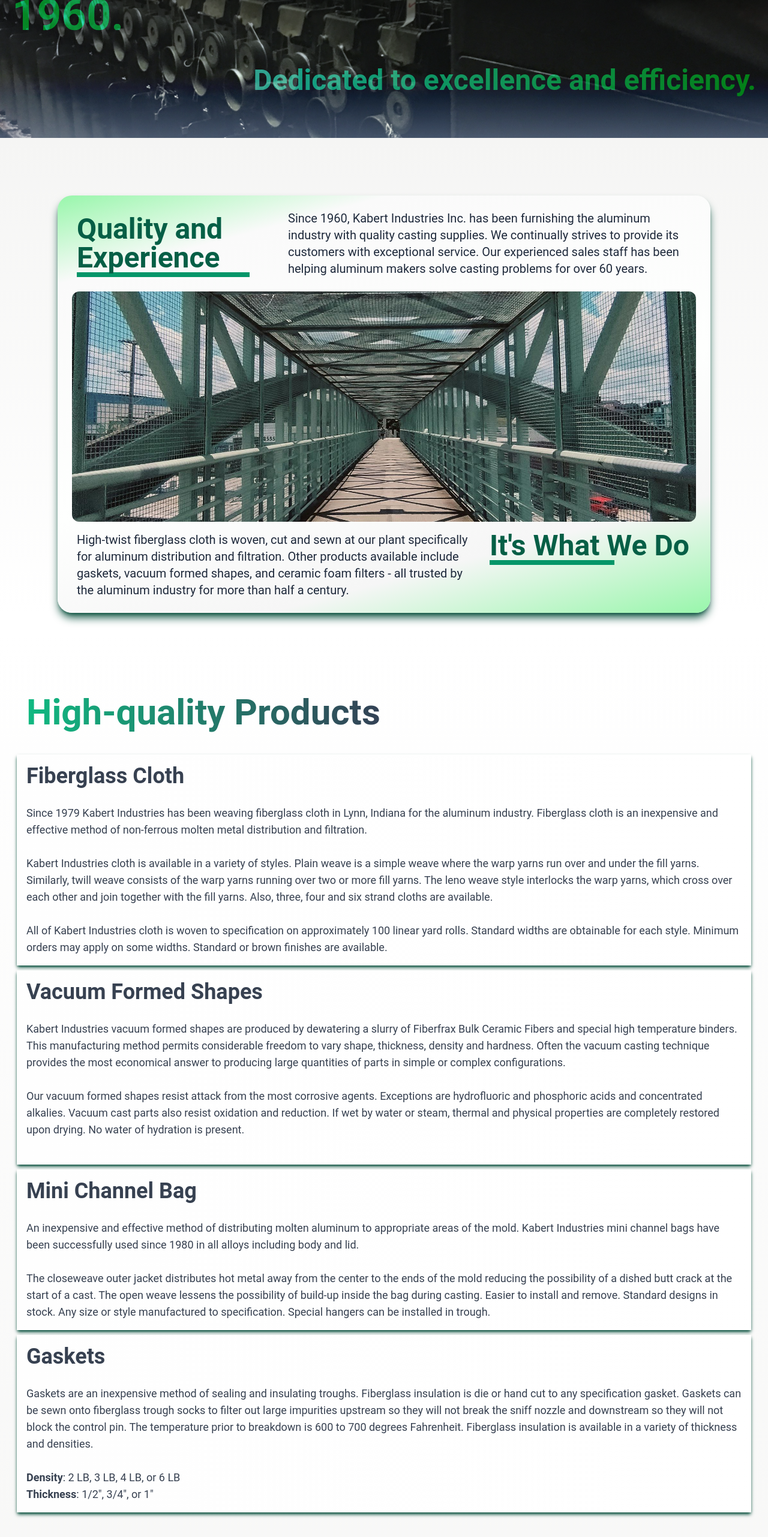
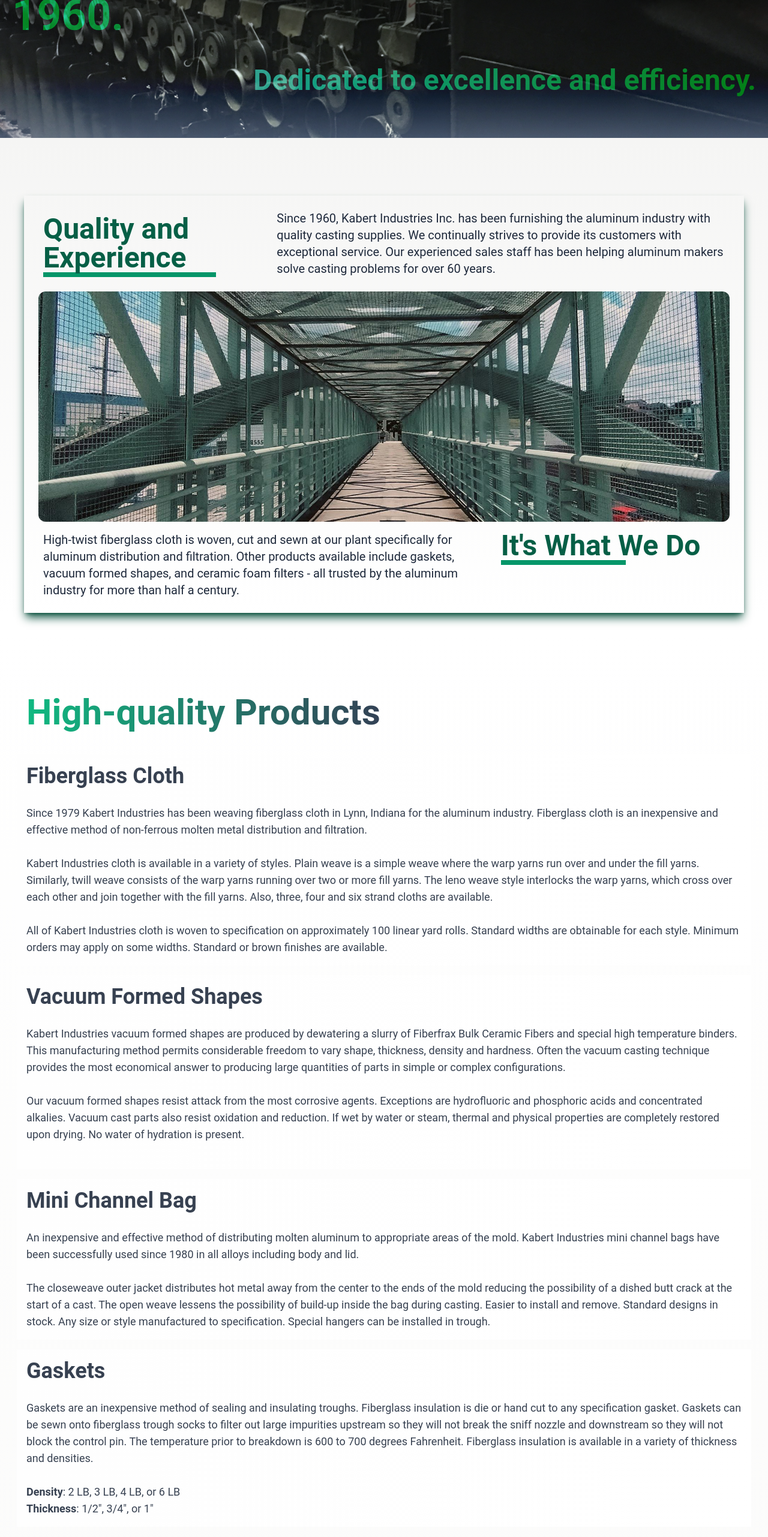
Before and after one commit to Bonyony/kabert_react_site, a React (Create React App) app: page / in a window 1280 px wide. Shown: the part 234-2797 px from the top of the page at 60% size. Built offline with nearby package versions, Linux system fonts and the light colour scheme.

Commit message:
made some design updates

```diff
--- a/src/components/about/About.jsx
+++ b/src/components/about/About.jsx
@@ -5,7 +5,7 @@
 const About = () => {
   return (
     <div className="pt-16 bg-gradient-to-b from-stone-100 to-white" id="about">
-      <div className="kabert__about text-gray-700 flex-col my-8 mx-6 sm:mx-12 md:mx-24  p-6 rounded-3xl shadow-lg shadow-emerald-900">
+      <div className="kabert__about text-gray-700 flex-col my-8 mx-6 sm:mx-8 md:mx-10  p-6  shadow-lg shadow-emerald-900">
         <div className="kabert__about-blurb1 flex flex-col lg:flex-row">
           <h1 className="text-3xl sm:text-5xl font-bold text-emerald-800 m-2 basis-1/3">
             Quality and Experience
@@ -20,9 +20,6 @@
           </p>
         </div>
         <div className="kabert__about-image">
-          {/* <div className="placeholder my-4 h-44 bg-slate-400 text-center rounded-lg">
-            Placeholder for Image
-          </div> */}
           <img
             className="w-full h-96 object-cover placeholder my-4 bg-slate-400 rounded-xl"
             src={stockImage}
@@ -32,7 +29,7 @@
         <div className="kabert__about-blurb2 flex flex-col lg:flex-row-reverse">
           <h1 className="text-3xl sm:text-5xl font-bold text-emerald-800 mx-2 mb-2 basis-1/3">
             It's What We Do
-            <div className="bg-emerald-600 h-2 w-52"></div>
+            <div className="bg-emerald-600 h-2 w-40 md:w-52"></div>
           </h1>
           <p className="text-md sm:text-xl mx-2 text-slate-800 basis-2/3">
             High-twist fiberglass cloth is woven, cut and sewn at our plant
--- a/src/components/about/about.css
+++ b/src/components/about/about.css
@@ -1,3 +1,3 @@
-.kabert__about {
+/* .kabert__about {
   background: var(--gradient2);
-}
+} */
--- a/src/components/contact/Contact.jsx
+++ b/src/components/contact/Contact.jsx
@@ -4,7 +4,7 @@
 const Contact = () => {
   return (
     <div
-      className="kabert__contact pt-12  bg-stone-100 text-gray-700"
+      className="kabert__contact pt-12  bg-stone-50 text-gray-700"
       id="contact"
     >
       <div className="kabert__contact-blurb p-6 rounded-t-3xl  shadow-emerald-900">
--- a/src/components/contact/contact.css
+++ b/src/components/contact/contact.css
@@ -1,3 +1,3 @@
-.kabert__contact-blurb {
+/* .kabert__contact-blurb {
   background: var(--gradient2);
-}
+} */
--- a/src/components/products/Products.jsx
+++ b/src/components/products/Products.jsx
@@ -181,7 +181,7 @@
 const Products = () => {
   return (
     <div
-      className="kabert__products p-6 bg-gradient-to-b from-white to-stone-100 text-gray-700"
+      className="kabert__products p-6 bg-gradient-to-b from-white to-stone-50 text-gray-700"
       id="products"
     >
       <h1 className="text-4xl sm:text-6xl font-bold py-4 m-5 mt-16 bg-gradient-to-r from-emerald-500 to-slate-700 text-transparent bg-clip-text inline-block">
@@ -189,7 +189,7 @@
       </h1>
       <div className="kabert__products-container">
         <div className="kabert__products-groupA">
-          <div className="kabert__products-fiberglass m-1 mb-2 p-4  bg-gray-100  shadow-md shadow-emerald-900">
+          <div className="kabert__products-fiberglass m-1 mb-4 p-4  bg-gray-100 ">
             <h4 className="text-2xl sm:text-4xl font-bold">Fiberglass Cloth</h4>
             <p className="text-sm sm:text-lg">
               <br />
@@ -211,7 +211,7 @@
           </div>
         </div>
         <div className="kabert__products-groupB ">
-          <div className="kabert__products-vacuum m-1 p-4 mb-2 bg-gray-50 shadow-md shadow-emerald-900">
+          <div className="kabert__products-vacuum m-1 p-4 mb-4 bg-gray-50">
             <h4 className="text-2xl sm:text-4xl font-bold">
               Vacuum Formed Shapes
             </h4>
@@ -233,7 +233,7 @@
             </p>
             {/* There will need to be tables and lists for the rest of the information provided here */}
           </div>
-          <div className="kabert__products-bags m-1 p-4 mb-2 bg-gray-50 shadow-md shadow-emerald-900">
+          <div className="kabert__products-bags m-1 p-4 mb-4 bg-gray-50">
             <h4 className="text-2xl sm:text-4xl font-bold">Mini Channel Bag</h4>
             <p className="text-sm sm:text-lg">
               <br />
@@ -251,7 +251,7 @@
             </p>
             {/* There will need to be tables and lists for the rest of the information provided here */}
           </div>
-          <div className="kabert__products-gaskets m-1 p-4 mb-2 bg-gray-50 shadow-md shadow-emerald-900">
+          <div className="kabert__products-gaskets m-1 p-4 mb-4 bg-gray-50">
             <h4 className="text-2xl sm:text-4xl font-bold">Gaskets</h4>
             <p className="text-sm sm:text-lg">
               <br />
@@ -272,7 +272,9 @@
       <h1 className="bg-gradient-to-r from-slate-700 to-emerald-500 text-transparent bg-clip-text text-3xl sm:text-5xl font-bold text-center mt-12 pb-3">
         Fiberglass Cloth Details
       </h1>
-      <p className="sm:hidden text-center font-thin text-sm">(Swipe to view)</p>
+      <p className="sm:hidden text-center font-thin text-sm">
+        (Swipe/scroll to view)
+      </p>
       <div className="kabert__products-table flex md:items-center md:justify-center overflow-auto ">
         <Table />
       </div>
```
